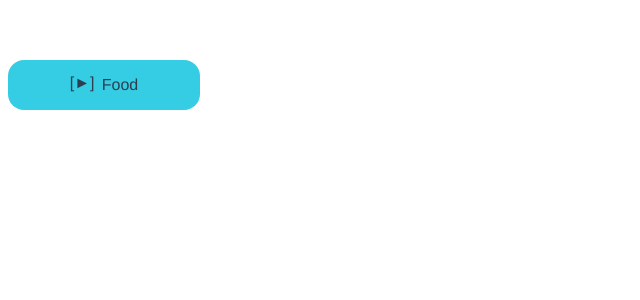
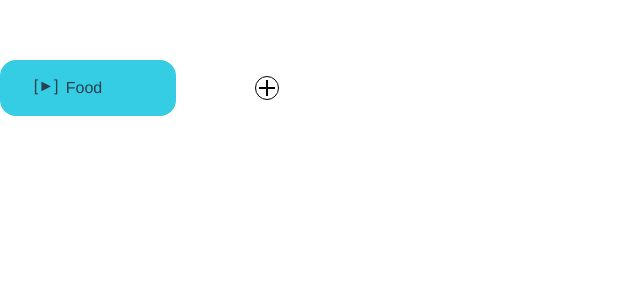
Before and after one commit to AlexKopylov/Vue-test, a Vue app: page / in a window 1280 px wide. Shown: the top 300 px of the page, without its empty margins (0-640 px from the left). Built offline with nearby package versions, Linux system fonts and the light colour scheme.

Commit message:
c3: fix child adding

```diff
--- a/src/App.vue
+++ b/src/App.vue
@@ -69,9 +69,10 @@ export default {
     },
     addItem: function (item) {
       item.children.push({
-        name: "new Child"
+        name: "new Child",
+        children: []
       })
-    }
+    },
   },
   components: {
     tree
@@ -80,15 +81,17 @@ export default {
 </script>
 
 <style>
-#app {
+* {
   padding: 0;
   margin: 0;
   box-sizing: border-box;
+}
+#app {
+  margin: 60px auto 0;
   font-family: Avenir, Helvetica, Arial, sans-serif;
   -webkit-font-smoothing: antialiased;
   -moz-osx-font-smoothing: grayscale;
   text-align: center;
   color: #2c3e50;
-  margin-top: 60px;
 }
 </style>
--- a/src/components/tree.vue
+++ b/src/components/tree.vue
@@ -4,22 +4,22 @@
     <div
         :style="{'margin-left': `${depth * 20}px`}"
         @dblclick="makeFolder"
-
         class="node">
       <span
-          class="node-arrow type"
+          class="node-arrow"
           @click="toggle"
           v-if="isFolder"
           >
         [{{ isOpen ? '&#9660;' : '&#9658;' }}]
       </span>
       {{ node.name }}
-<!--      <button-->
-<!--          class="btn"-->
-<!--          @click="$emit('add-item', node)"-->
-<!--      ></button>-->
+      <button
+          class="btn"
+          @click="$emit('add-item', node)"
+      ></button>
     </div>
     <ul class="node__list" v-show="isOpen" v-if="isFolder">
+      <li>
         <tree
             class="node__item"
             v-for="(child, index) in node.children"
@@ -29,12 +29,14 @@
             make-folder="$emit('make-folder', $event)"
             @add-item="$emit('add-item', $event)"
         />
-      <li>
-        <button
-            class="btn"
-            @click="$emit('add-item', node)"
-        ></button>
       </li>
+
+<!--      <li>-->
+<!--        <button-->
+<!--            class="btn"-->
+<!--            @click="$emit('add-item', node)"-->
+<!--        ></button>-->
+<!--      </li>-->
     </ul>
   </div>
 </template>
@@ -55,9 +57,6 @@ export default {
     };
   },
   computed: {
-    // hasChildren() {
-    //   return this.node.children;
-    // },
     isFolder: function() {
       return this.node.children && this.node.children.length;
     }
@@ -83,7 +82,7 @@ export default {
   padding: 1rem;
   background-color: #34cde3;
   border-radius: 1rem;
-  width: 10rem;
+  width: 11rem;
   margin-bottom: 1rem;
   display: flex;
   align-items: center;
```
Lines whose indentation alone changed are shown as unchanged.
